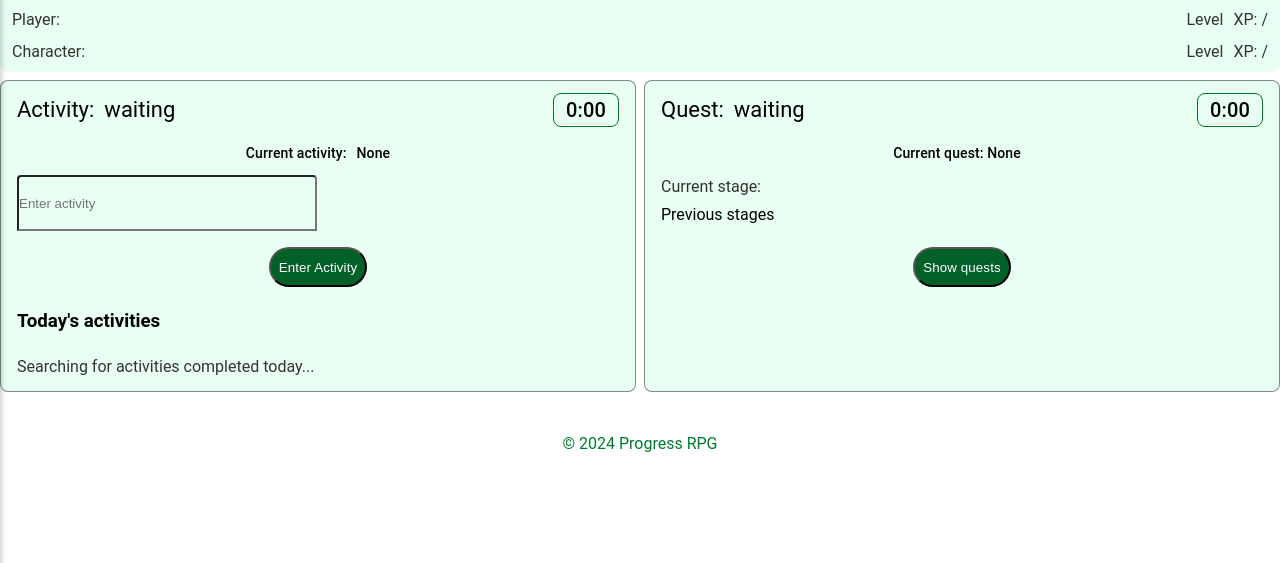
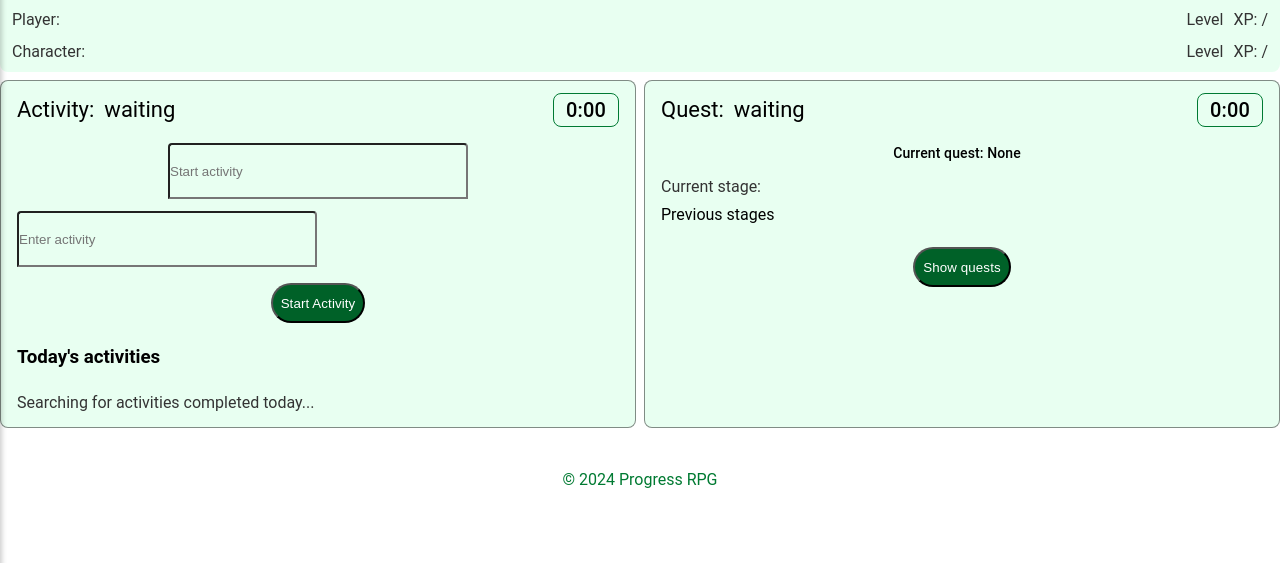
Before and after one commit to gaidheal1/ProgressRPG, a Django app: template templates/gameplay/game.html in a window 1280 px wide. Shown: the part 56-619 px from the top of the page. Run offline with Django 5.2, Linux system fonts and the light colour scheme; the template is opened without the code that fills it, so the values that code supplies are empty.

Commit message:
Extra couple tweaks before merge to main

```diff
--- a/gameplay/models.py
+++ b/gameplay/models.py
@@ -54,7 +54,7 @@ class Quest(models.Model):
         super().save(*args, **kwargs)
 
     def __str__(self):
-        return f"Quest. id: {self.id}, name: {self.name}, minx/max lvl: {self.levelMin}/{self.levelMax}, premium: {self.is_premium}, repeatable: {self.canRepeat}, frequency: {self.frequency}, active: {self.is_active}"
+        return f"Quest. id: {self.id}, name: {self.name}, min/max lvl: {self.levelMin}/{self.levelMax}, premium: {self.is_premium}, repeatable: {self.canRepeat}, frequency: {self.frequency}, active: {self.is_active}"
 
     def apply_results(self, character):
         self.results.apply(character)
--- a/templates/gameplay/game.html
+++ b/templates/gameplay/game.html
@@ -75,15 +75,16 @@
       </div>
 
       <div class="current-item" id="current-activity-section">
-        <span class="current-item-header">Current activity:</span> <span class="current-item-message"
-          id="activity-name">None</span>
+        <div class="input-div" id="activity-input-div">
+          <input class="field-div" type="text" id="activity-input" placeholder="Start activity" />
+        </div>
       </div>
 
       <div class="input-div" id="activity-input-div">
         <input class="field-div" type="text" id="activity-input" placeholder="Enter activity" />
       </div>
       <div class="button-frame" id="activity-buttons">
-        <button class="button-filled" id="start-activity-btn">Enter Activity</button>
+        <button class="button-filled" id="start-activity-btn">Start Activity</button>
         <button class="button-filled" id="stop-activity-btn" disabled="true" style="display: none;">Stop activity and
           submit</button>
       </div>
```
Also changed, not shown: 1 other file.
